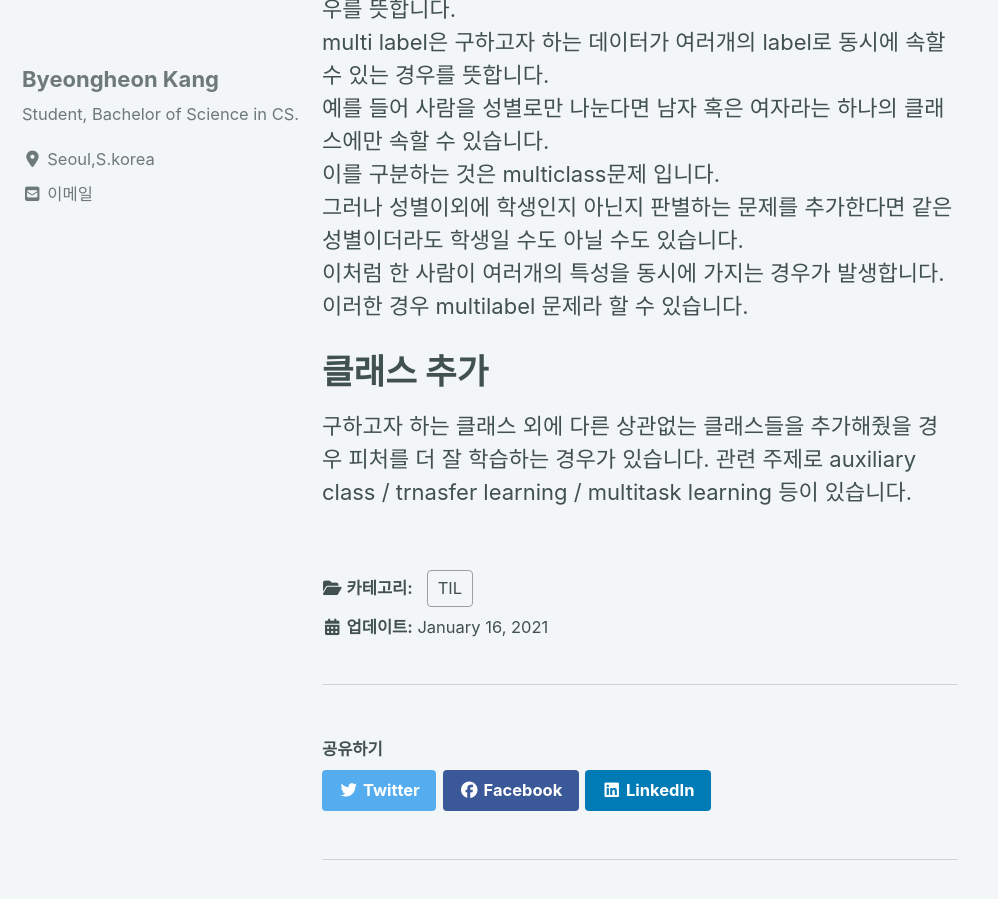
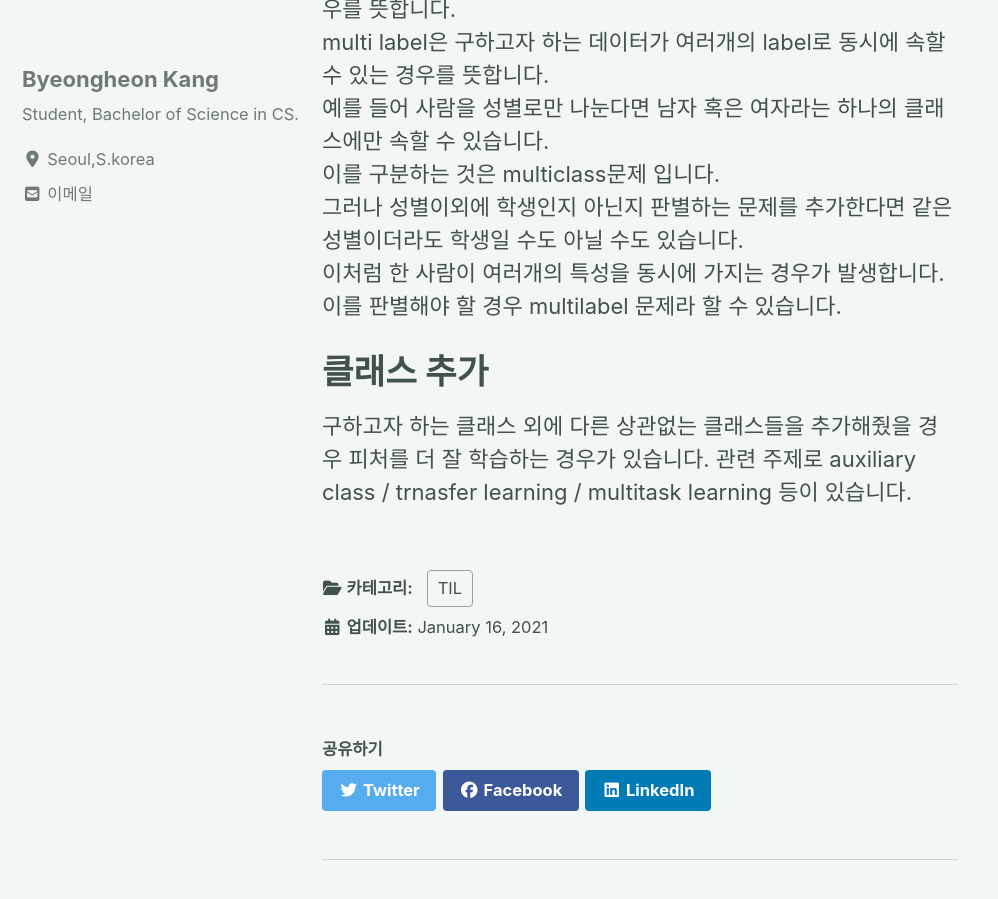
Before and after one commit to devtrail42/devtrail42.github.io, a Jekyll site: the page built from _posts/2021-01-16-til.md, in a window 1280 px wide and 900 px high, scrolled down 1090 px. Shown: the whole window, without its empty margins (0-998 px from the left). Built offline with Jekyll 4.4.1, drawn with Linux system fonts in a browser that asks for light colours; cached includes are drawn as plain includes; nearby versions of some CDN libraries; comment, search, counter and statistics services are not loaded.

Commit message:
add post

```diff
--- a/_posts/2021-01-16-til.md
+++ b/_posts/2021-01-16-til.md
@@ -30,7 +30,7 @@ multi label은 구하고자 하는 데이터가 여러개의 label로 동시에
 이를 구분하는 것은 multiclass문제 입니다.
 그러나 성별이외에 학생인지 아닌지 판별하는 문제를 추가한다면 같은 성별이더라도 학생일 수도 아닐 수도 있습니다.
 이처럼 한 사람이 여러개의 특성을 동시에 가지는 경우가 발생합니다.
-이러한 경우 multilabel 문제라 할 수 있습니다.
+이를 판별해야 할 경우 multilabel 문제라 할 수 있습니다.
 
 # 클래스 추가
 구하고자 하는 클래스 외에 다른 상관없는 클래스들을 추가해줬을 경우 피처를 더 잘 학습하는 경우가 있습니다. 관련 주제로
```
